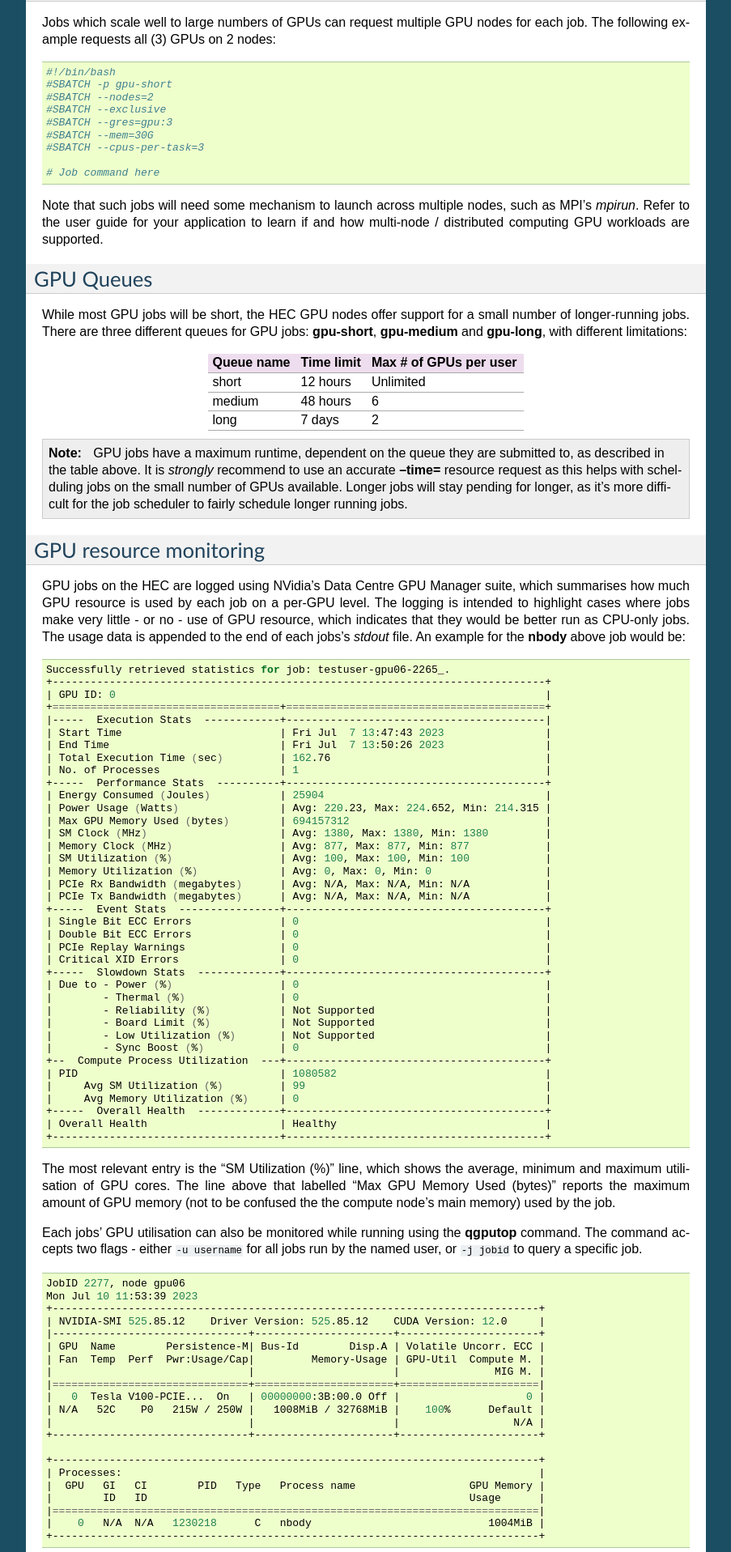
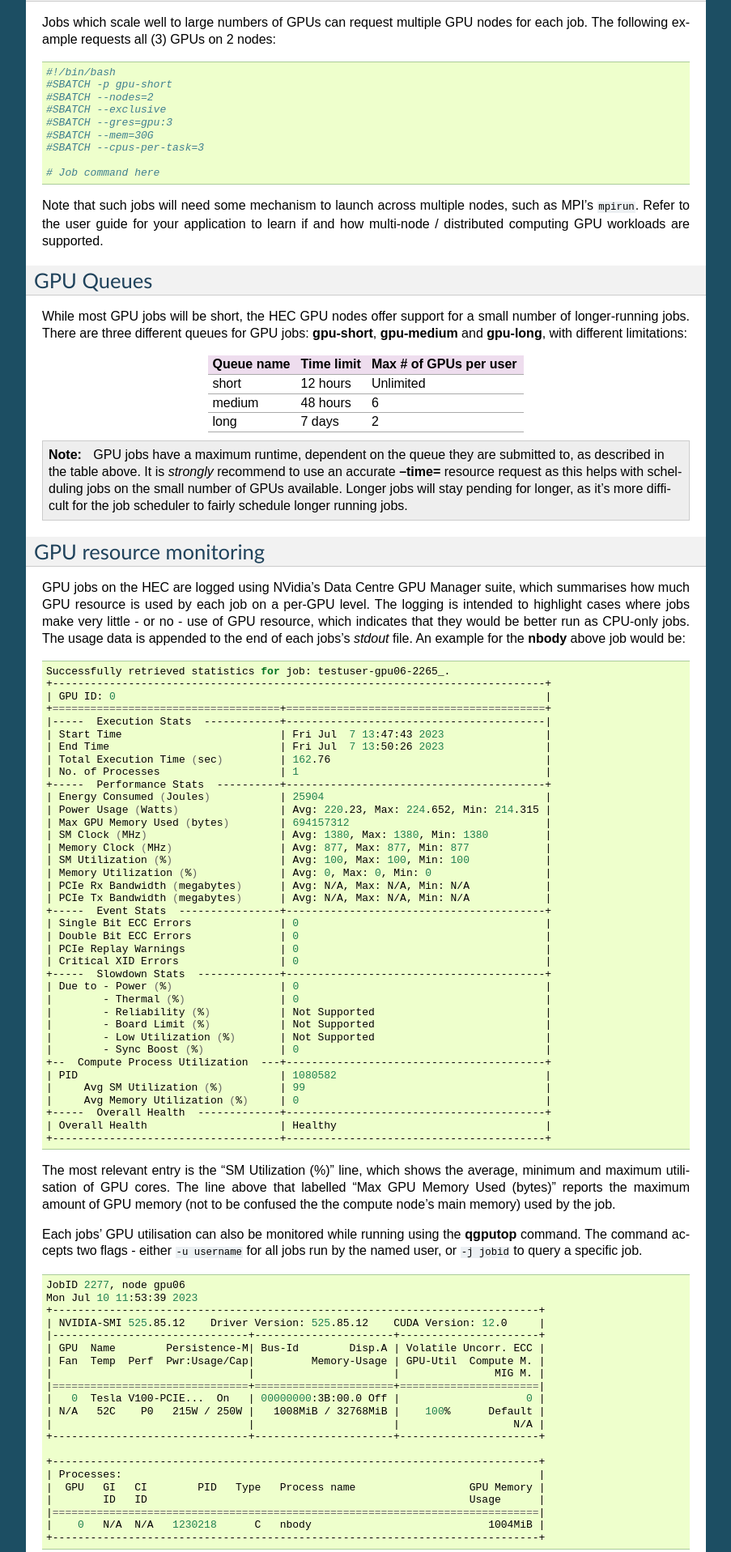
Before and after one commit to MikePacey/Lancaster-HEC, a Sphinx documentation site: the page built from docs/gpu.rst, in a window 1280 px wide. Shown: the part 989-2906 px from the top of the page at 81% size, without its empty margins (198-1101 px from the left). Built offline with Sphinx 7.4.7, drawn with Linux system fonts in a browser that asks for light colours.

Commit message:
basic launch page

```diff
--- a/docs/gpu.rst
+++ b/docs/gpu.rst
@@ -73,7 +73,7 @@ The following example requests all (3) GPUs on 2 nodes:
   # Job command here
 
 Note that such jobs will need some mechanism to launch across multiple nodes, such as MPI's
-*mpirun*. Refer to the user guide for your application to learn if and how multi-node / distributed
+``mpirun``. Refer to the user guide for your application to learn if and how multi-node / distributed
 computing GPU workloads are supported.
 
 
```
